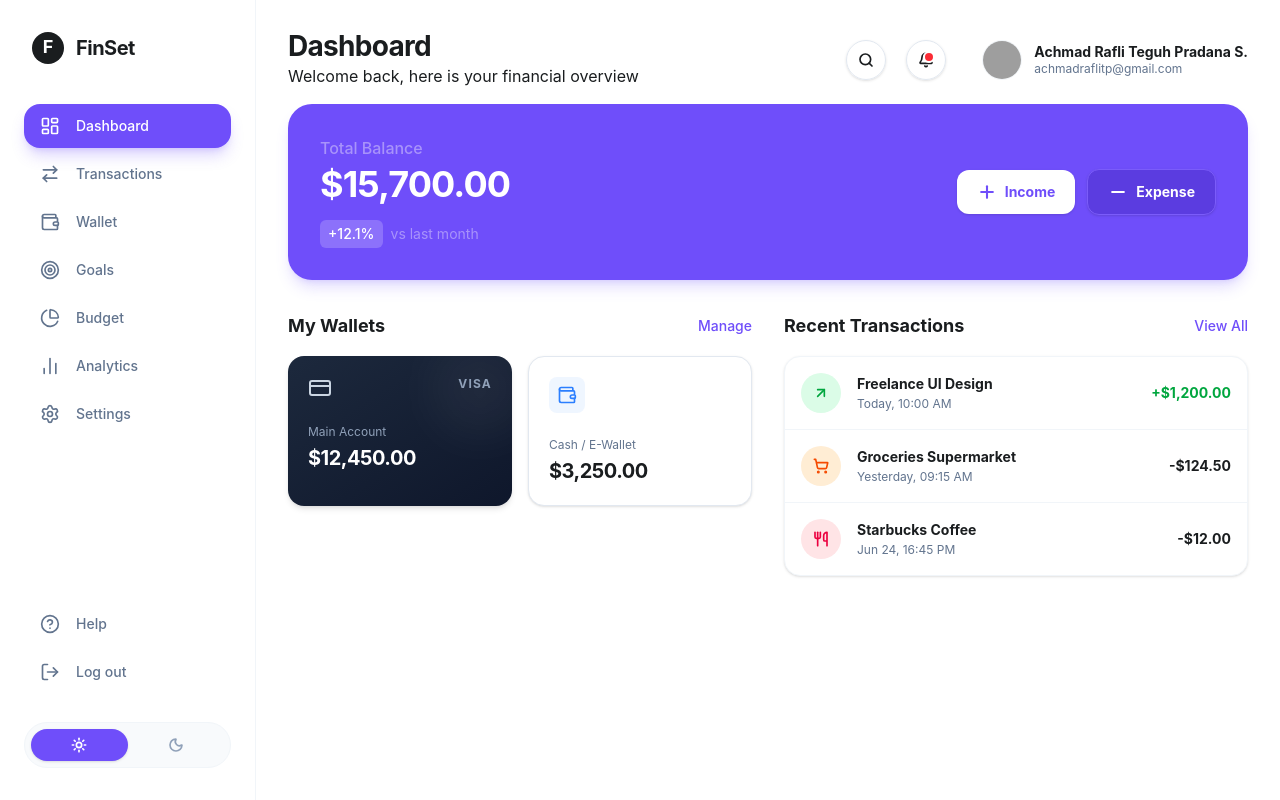
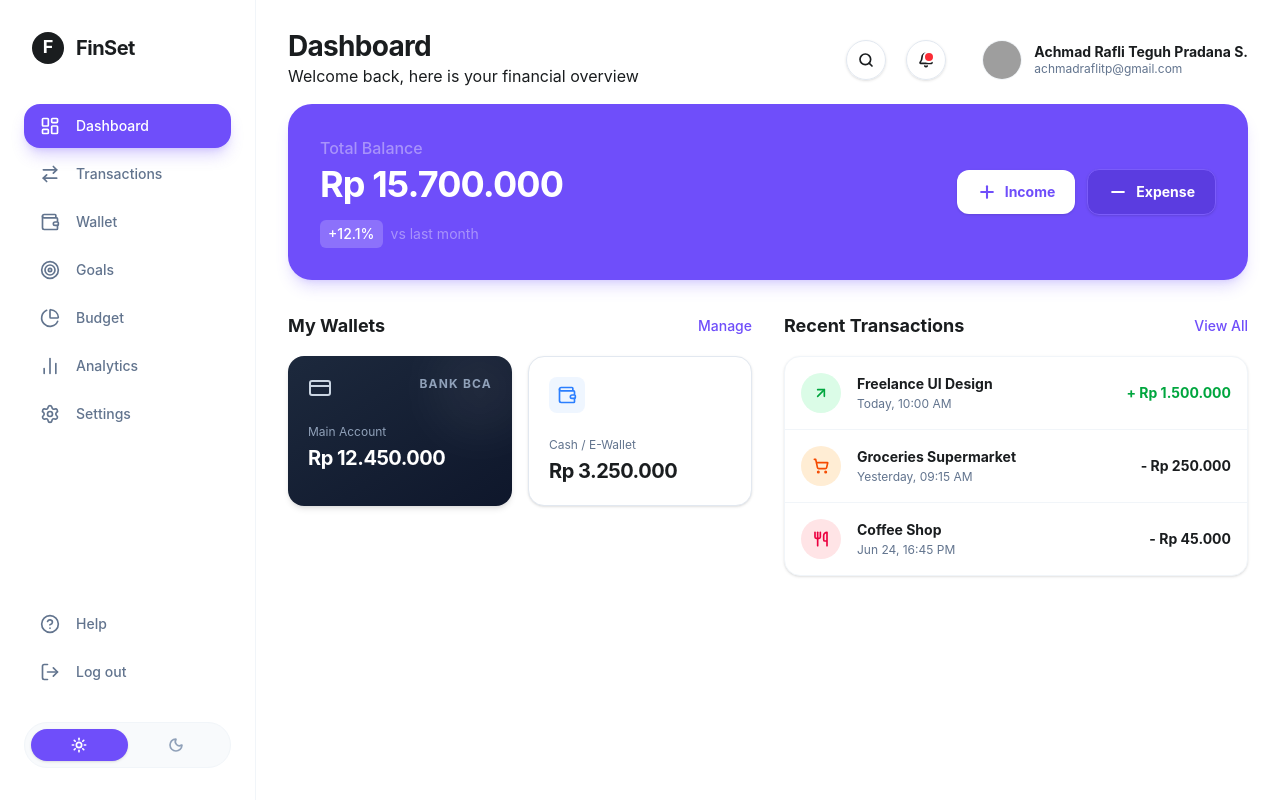
Before and after one commit to achraflyy48/FINSET-APP, a Vue app: page / in a window 1280 px wide. Built offline with nearby package versions, Linux system fonts and the light colour scheme; grey boxes are pictures that could not be loaded.

Commit message:
feat: update TransactionModal and DashboardView for currency formatting in IDR

```diff
--- a/src/components/TransactionModal.vue
+++ b/src/components/TransactionModal.vue
@@ -79,7 +79,7 @@ watch(
               >Amount</label
             >
             <div class="flex items-center justify-center gap-1 text-[#1A1D1F]">
-              <span class="text-3xl font-bold text-slate-300">$</span>
+              <span class="text-3xl font-bold text-slate-300">Rp</span>
               <input
                 type="number"
                 placeholder="0.00"
--- a/src/views/DashboardView.vue
+++ b/src/views/DashboardView.vue
@@ -11,24 +11,23 @@ import {
   Utensils,
 } from 'lucide-vue-next'
 import TransactionModal from '../components/TransactionModal.vue'
+import { formatRupiah } from '../utils/formatters' // 1. Import Fungsi Format
 
-//STATE MENGATUR MODAL
 const isModalOpen = ref(false)
 const modalType = ref('expense')
 
-//MEMBUKA MODAL DENGAN TIPE TERTENTU
 const openModal = (type) => {
   modalType.value = type
   isModalOpen.value = true
 }
 
-// Mock Data untuk Recent Transactions (Ringkasan)
+// 2. Data diubah menjadi nominal Rupiah (integer murni)
 const recentTransactions = [
   {
     id: 1,
     title: 'Freelance UI Design',
     date: 'Today, 10:00 AM',
-    amount: '1,200.00',
+    amount: 1500000,
     type: 'income',
     icon: ArrowUpRight,
     colorClass: 'bg-green-100 text-green-600',
@@ -37,16 +36,16 @@ const recentTransactions = [
     id: 2,
     title: 'Groceries Supermarket',
     date: 'Yesterday, 09:15 AM',
-    amount: '124.50',
+    amount: 250000,
     type: 'expense',
     icon: ShoppingCart,
     colorClass: 'bg-orange-100 text-orange-600',
   },
   {
     id: 3,
-    title: 'Starbucks Coffee',
+    title: 'Coffee Shop',
     date: 'Jun 24, 16:45 PM',
-    amount: '12.00',
+    amount: 45000,
     type: 'expense',
     icon: Utensils,
     colorClass: 'bg-rose-100 text-rose-600',
@@ -61,13 +60,17 @@ const recentTransactions = [
     >
       <div>
         <p class="text-[#A893FA] font-medium mb-1">Total Balance</p>
-        <h2 class="text-4xl font-bold tracking-tight mb-4">$15,700.00</h2>
+        <!-- 3. Terapkan fungsi formatRupiah -->
+        <h2 class="text-3xl md:text-4xl font-bold tracking-tight mb-4">
+          {{ formatRupiah(15700000) }}
+        </h2>
         <div class="flex items-center gap-2 text-sm">
           <span class="bg-white/20 px-2 py-1 rounded-md font-medium">+12.1%</span>
           <span class="text-[#A893FA]">vs last month</span>
         </div>
       </div>
 
+      <!-- Tombol Income & Expense (Sama seperti sebelumnya) -->
       <div class="flex items-center gap-3 w-full md:w-auto">
         <button
           @click="openModal('income')"
@@ -87,13 +90,18 @@ const recentTransactions = [
     </div>
 
     <div class="grid grid-cols-1 lg:grid-cols-2 gap-8">
+      <!-- AREA 2: My Wallets -->
       <div class="space-y-4">
         <div class="flex items-center justify-between">
           <h3 class="text-lg font-bold text-[#1A1D1F]">My Wallets</h3>
-          <button class="text-sm font-medium text-[#6F4EFA] hover:underline">Manage</button>
+          <!-- 4. Tombol Manage disambungkan ke halaman Wallet -->
+          <RouterLink to="/wallet" class="text-sm font-medium text-[#6F4EFA] hover:underline">
+            Manage
+          </RouterLink>
         </div>
 
         <div class="grid grid-cols-1 sm:grid-cols-2 gap-4">
+          <!-- Kartu 1: Dark Mode Minimalist Bank -->
           <div
             class="bg-gradient-to-br from-slate-800 to-slate-900 rounded-2xl p-5 text-white shadow-md relative overflow-hidden group cursor-pointer"
           >
@@ -102,12 +110,15 @@ const recentTransactions = [
             ></div>
             <div class="flex justify-between items-start mb-6 relative z-10">
               <CreditCard class="w-6 h-6 text-slate-300" />
-              <span class="text-xs font-bold tracking-widest text-slate-400">VISA</span>
+              <span class="text-xs font-bold tracking-widest text-slate-400">BANK BCA</span>
             </div>
             <p class="text-slate-400 text-xs mb-1 relative z-10">Main Account</p>
-            <p class="text-xl font-bold tracking-tight relative z-10">$12,450.00</p>
+            <p class="text-lg md:text-xl font-bold tracking-tight relative z-10">
+              {{ formatRupiah(12450000) }}
+            </p>
           </div>
 
+          <!-- Kartu 2: E-Wallet -->
           <div
             class="bg-white border border-slate-200 rounded-2xl p-5 shadow-sm hover:shadow-md transition-all cursor-pointer"
           >
@@ -115,11 +126,14 @@ const recentTransactions = [
               <div class="p-2 bg-blue-50 rounded-lg"><Wallet class="w-5 h-5 text-blue-500" /></div>
             </div>
             <p class="text-slate-500 text-xs mb-1">Cash / E-Wallet</p>
-            <p class="text-xl font-bold tracking-tight text-[#1A1D1F]">$3,250.00</p>
+            <p class="text-lg md:text-xl font-bold tracking-tight text-[#1A1D1F]">
+              {{ formatRupiah(3250000) }}
+            </p>
           </div>
         </div>
       </div>
 
+      <!-- AREA 3: Recent Transactions -->
       <div class="space-y-4">
         <div class="flex items-center justify-between">
           <h3 class="text-lg font-bold text-[#1A1D1F]">Recent Transactions</h3>
@@ -150,18 +164,20 @@ const recentTransactions = [
                 <p class="text-xs text-slate-500 mt-0.5">{{ tx.date }}</p>
               </div>
             </div>
+            <!-- 5. Terapkan formatRupiah pada tabel -->
             <span
               :class="[
                 'text-sm font-bold',
                 tx.type === 'income' ? 'text-green-600' : 'text-[#1A1D1F]',
               ]"
             >
-              {{ tx.type === 'income' ? '+' : '-' }}${{ tx.amount }}
+              {{ tx.type === 'income' ? '+' : '-' }} {{ formatRupiah(tx.amount) }}
             </span>
           </div>
         </div>
       </div>
     </div>
+
     <TransactionModal
       :is-open="isModalOpen"
       :initial-tab="modalType"
```
